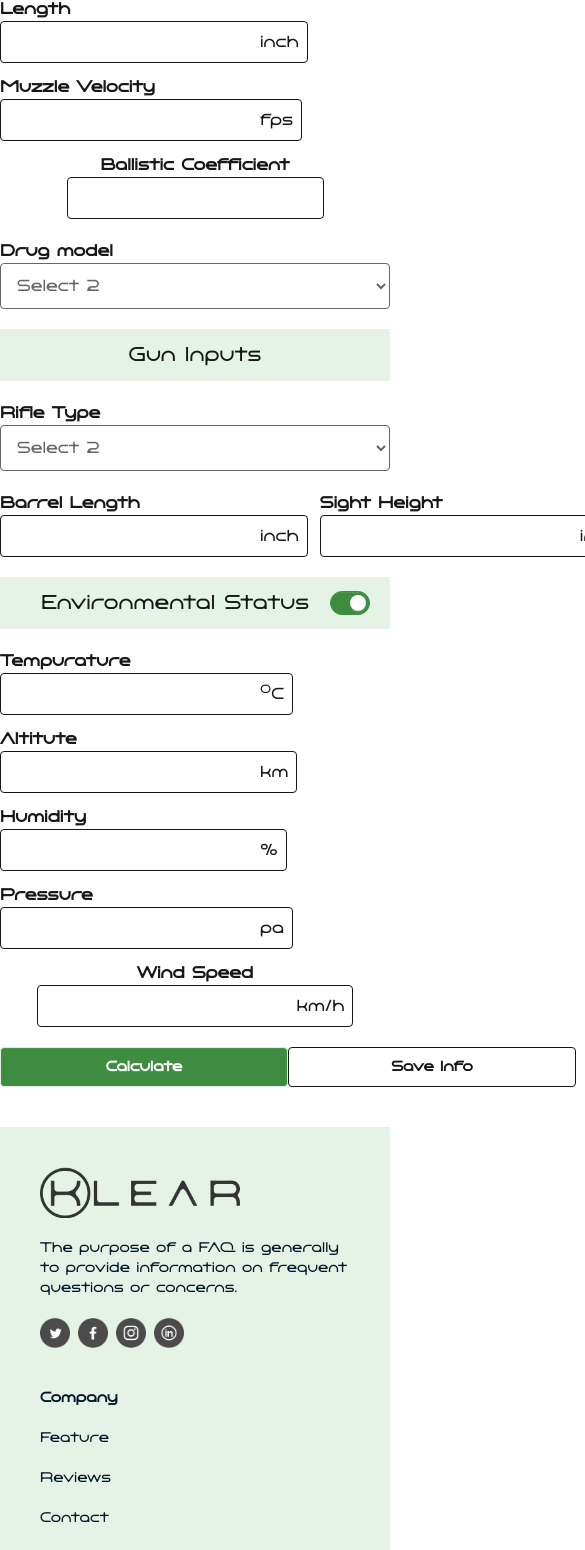
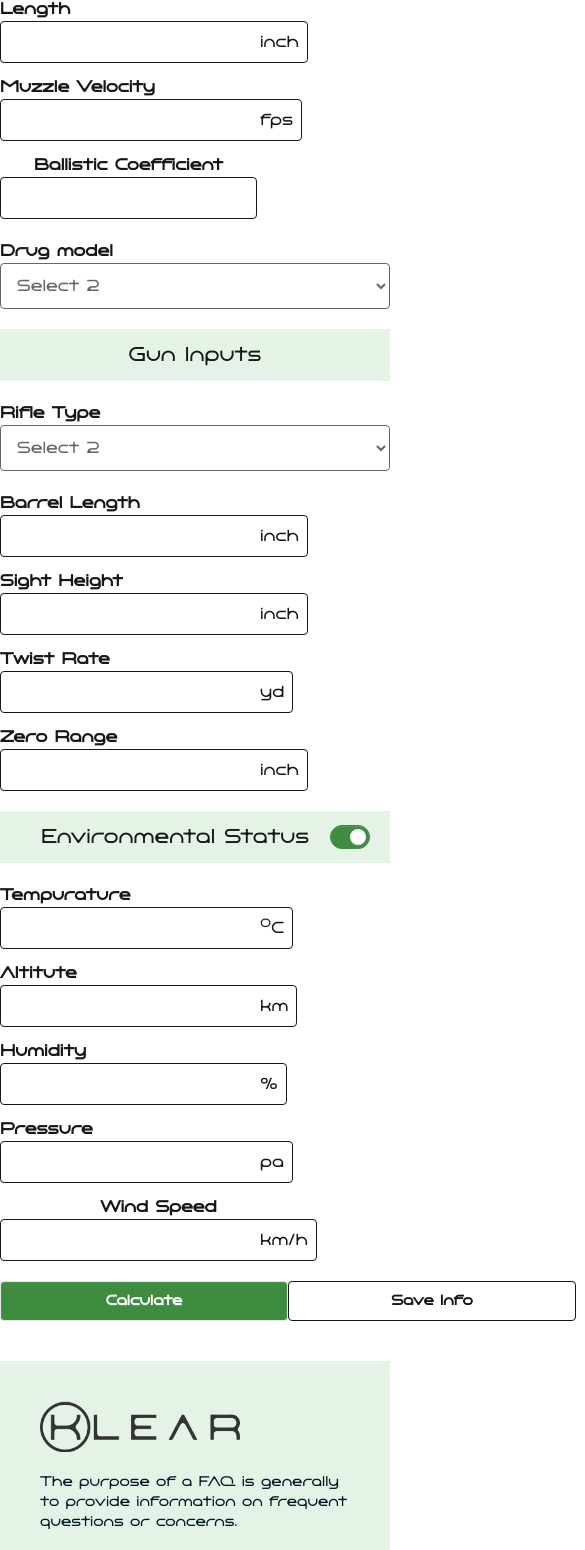
Before and after one commit to Alpha-Bytes-Department/Ballistic, a Next.js app: page /calculator in a window 390 px wide. Shown: the part 843-2393 px from the top of the page, 585 px wide, since content can reach past the window. Built offline with nearby package versions, Linux system fonts and the light colour scheme.

Commit message:
make responsive

```diff
--- a/app/contact-us/page.jsx
+++ b/app/contact-us/page.jsx
@@ -7,7 +7,7 @@ import { IoArrowForwardCircleOutline } from "react-icons/io5";
 
 const contactUs = () => {
     return (
-        <div className='flex justify-around items-center my-24 mx-auto'>
+        <div className='flex flex-wrap justify-around gap-10 items-center my-24 mx-auto'>
             <div>
                 <h1 className='text-7xl'>Contact Us</h1>
                 <form action="submin" className='flex flex-col gap-3'>
--- a/app/page.js
+++ b/app/page.js
@@ -11,9 +11,9 @@ export default function Home() {
   return (
     <div>
       <Banner/>
-      <div className="flex gap-20 my-10">
-        <BallisticCalculator design="w-9/12"/>
-        <div className="flex flex-col gap-5 w-3/12">
+      <div className="flex flex-col-reverse xl:flex-row gap-20 my-10">
+        <BallisticCalculator design="w-full xl:w-9/12"/>
+        <div className="flex flex-col gap-5 w-full xl:w-3/12">
         <Image alt="bullet" src="/images/bullet.png" width={170} height={55} className="mx-auto"/>
           <div className="text-xl bg-[#e4f3e5] py-3 text-center">Please Login</div>
             <p>Register to save your loads for viewing at a later time.</p>
--- a/components/Calculator/BallisticCalculator/BallisticCalculator.jsx
+++ b/components/Calculator/BallisticCalculator/BallisticCalculator.jsx
@@ -84,7 +84,7 @@ const BallisticCalculator = ({design}) => {
               <span>fps</span>
             </div>
           </label>
-          <label className="flex flex-col mx-auto text-center" htmlFor="coefficient">
+          <label className="flex flex-col 2xl:mx-auto text-center" htmlFor="coefficient">
             <h1 className="font-semibold">Ballistic Coefficient</h1>
             <div className="flex border gap-3 rounded p-2">
               <input
@@ -111,7 +111,7 @@ const BallisticCalculator = ({design}) => {
           </select>
         </div>
         <div className="text-xl bg-[#e4f3e5] py-3">Gun Inputs</div>
-        <div className="flex flex-col gap-5">
+        <div className="flex flex-col gap-5 ">
           <div className="flex flex-col">
             <label htmlFor="load" className="text-left font-semibold">
               Rifle Type
@@ -126,7 +126,7 @@ const BallisticCalculator = ({design}) => {
               <option value="">Select 5</option>
             </select>
           </div>
-          <div className="flex gap-3 text-left">
+          <div className="flex gap-3 flex-wrap text-left">
             <label className="flex flex-col" htmlFor="calibar">
               <h1 className="font-semibold">Barrel Length</h1>
               <div className="flex border gap-3 rounded p-2">
@@ -234,7 +234,7 @@ const BallisticCalculator = ({design}) => {
               <span>pa</span>
             </div>
           </label>
-          <label className="flex flex-col text-center mx-auto" htmlFor="coefficient">
+          <label className="flex flex-col text-center 2xl:mx-auto" htmlFor="coefficient">
             <h1 className="font-semibold">Wind Speed</h1>
             <div className="flex border gap-3 rounded p-2">
               <input
--- a/components/Features/Features.jsx
+++ b/components/Features/Features.jsx
@@ -18,7 +18,7 @@ const Features = () => {
         </div>
         <h1>Treating all skin co</h1>
       </div>
-      <div className="grid grid-cols-3 gap-20 w-max mx-auto">
+      <div className="flex justify-center items-center flex-wrap gap-20 mx-auto">
         <div className="w-[424px] h-[424px] relative flex flex-col items-center">
           <div className="relative w-full h-[400px]">
             <Image
--- a/components/LandingPage/Banner.jsx
+++ b/components/LandingPage/Banner.jsx
@@ -3,7 +3,7 @@ import React from "react";
 
 const Banner = () => {
   return (
-    <div className="flex items-center bg-[#e4f3e5] my-10 py-10 px-10 rounded relative overflow-hidden">
+    <div className="flex items-center flex-col lg:flex-row bg-[#e4f3e5] my-10 py-10 px-10 rounded relative overflow-hidden">
       <div className="space-y-5">
         <h1 className="text-5xl">
           Precision{" "}
@@ -29,7 +29,6 @@ const Banner = () => {
         </div>
       </div>
       <Image className="" src="/images/HeliCupter.png" width={808} height={463} alt="helicapter" />
-
       <h1 className="text-[#E539350D] font-playfair-display-regular absolute right-0 -bottom-36 text-[20rem] tracking-tight">
         Ballestic
       </h1>
--- a/components/shared/Footer/Newslatter.jsx
+++ b/components/shared/Footer/Newslatter.jsx
@@ -16,7 +16,7 @@ const Newslatter = () => {
             placeholder="username@site.com"
             className="input input-bordered join-item focus-within:border-0 border-0 focus:outline-0"
           />
-          <button className="btn btn-[#3d8c40] ">Subscribe</button>
+          <button className="btn bg-[#3d8c40] text-white">Subscribe</button>
         </div>
       </fieldset>
     </form>
--- a/components/shared/Navbar/SecondNav.jsx
+++ b/components/shared/Navbar/SecondNav.jsx
@@ -21,7 +21,7 @@ const SecondNav = () => {
         </button>
       </div>
       <div>
-        <label className="input border-black focus-within:border-0 w-full lg:w-xl rounded-[8px]">
+        <label className="input border-black focus-within:border-0 w-full lg:w-[30vw] rounded-[8px]">
           <input type="search"  placeholder="Search" className="text-black" />
           <svg
             className="h-[1em] "
```
